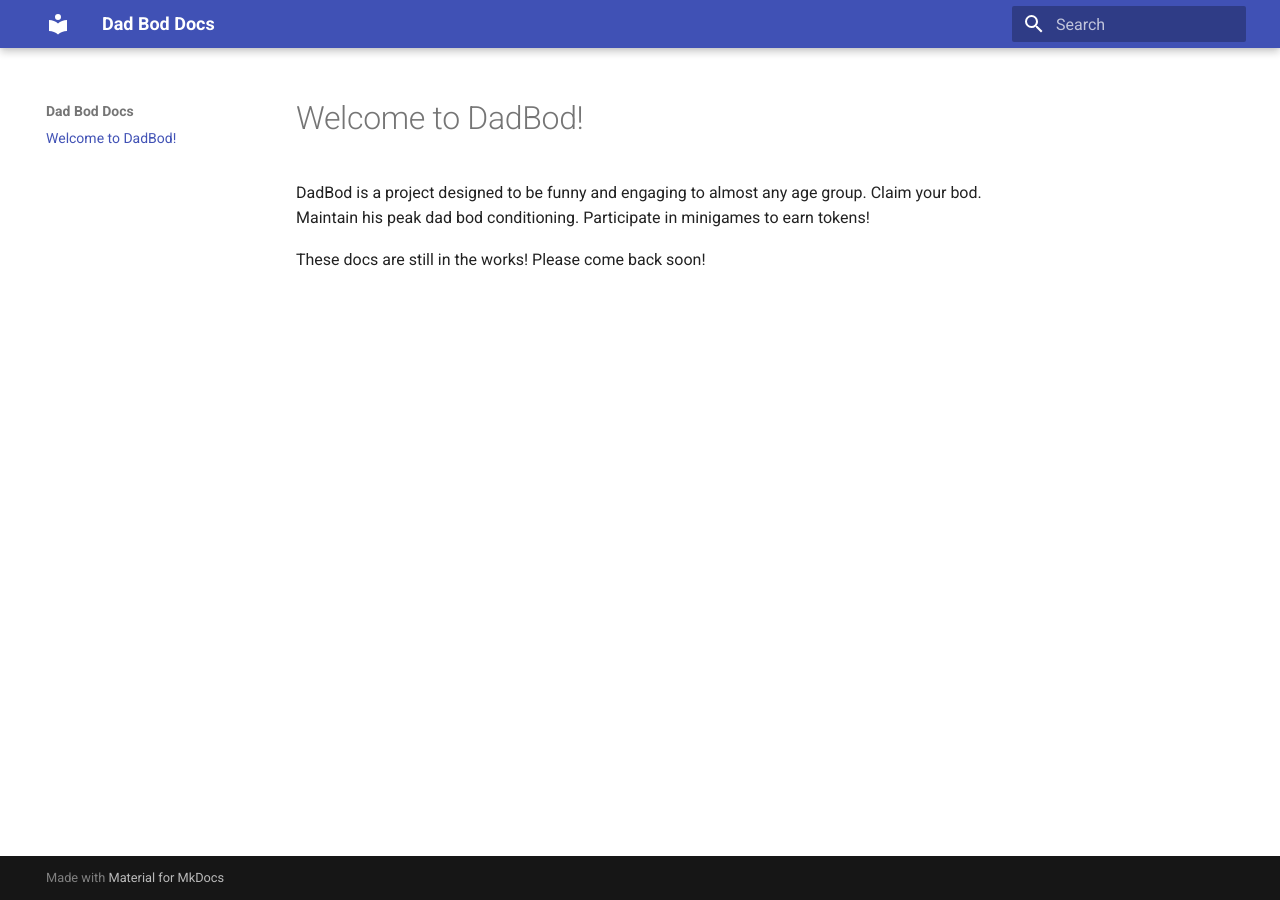
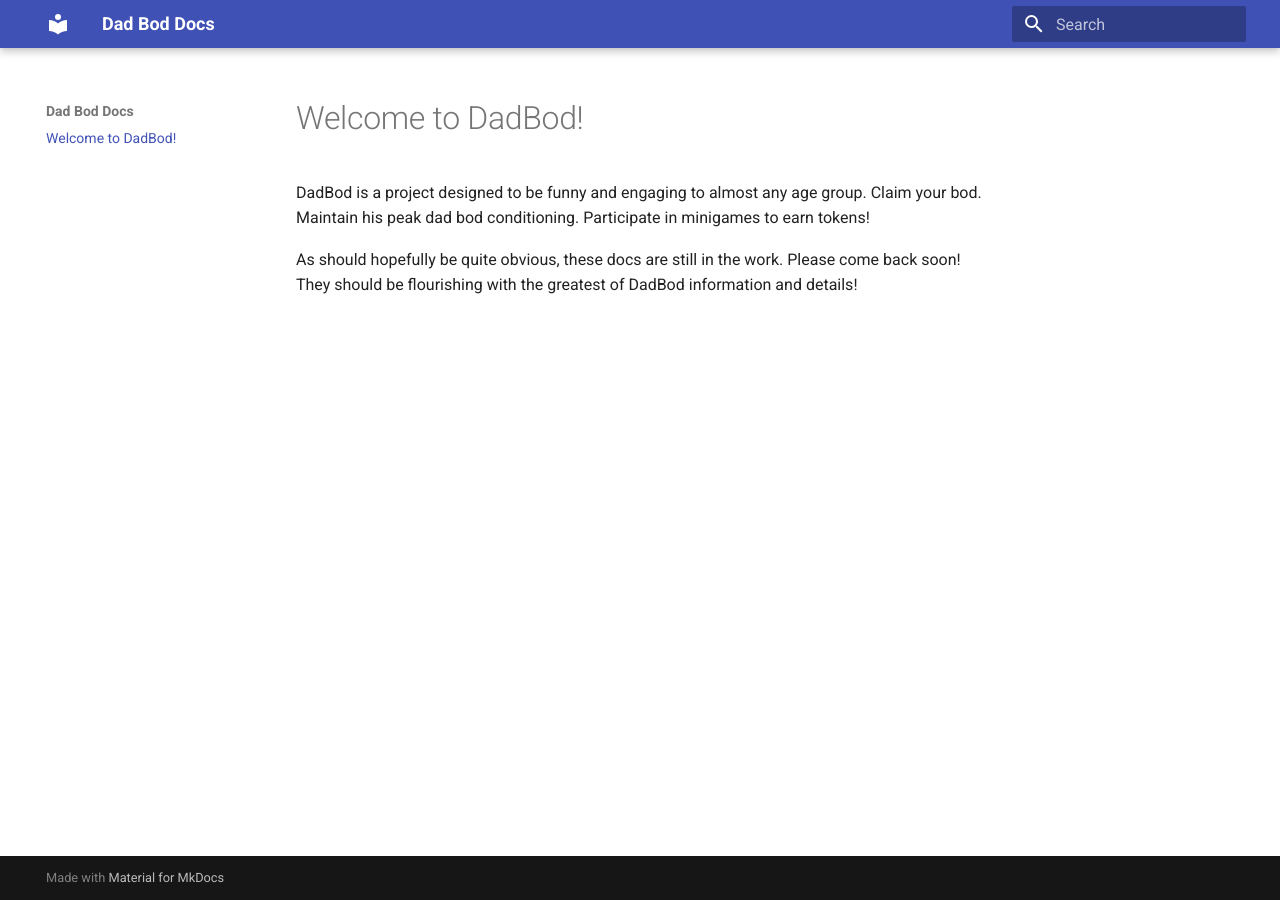
Before and after one commit to DadBodDao/DadBodDocs, an MkDocs documentation site: the page built from docs/index.md, in a window 1280 px wide. Built offline with MkDocs 1.6.1 and Material for MkDocs 9.7.7, drawn with Linux system fonts in a browser that asks for light colours.

Commit message:
Updated index.md

```diff
--- a/docs/index.md
+++ b/docs/index.md
@@ -5,5 +5,5 @@ Claim your bod.
 Maintain his peak dad bod conditioning.
 Participate in minigames to earn tokens!
 
-These docs are still in the works!
-Please come back soon!
+As should hopefully be quite obvious, these docs are still in the work.
+Please come back soon! They should be flourishing with the greatest of DadBod information and details!
```
